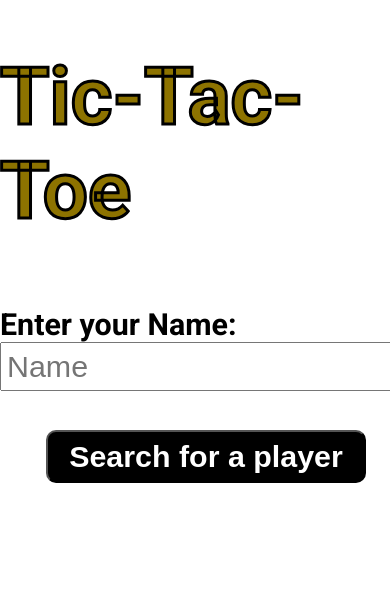
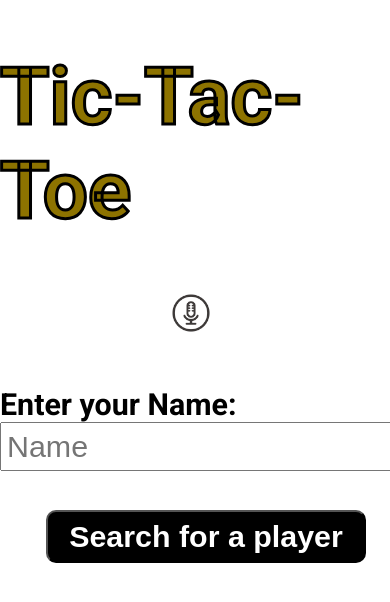
Before and after one commit to chaneefang/TicTacToe, a website: page index.html in a window 390 px wide. Shown: the top 602 px of the page. Drawn offline with nearby package versions, Linux system fonts and the light colour scheme; no server answers.

Commit message:
microphone button for reading out the words

```diff
--- a/index.html
+++ b/index.html
@@ -88,7 +88,7 @@
   }
 
   button.enabled {
-    opacity: 1;
+    opacity: 0.7;
   }
 
   p {
@@ -96,10 +96,21 @@
     font-weight: bold;
   }
 
+  .micbtn {
+    width: 80px;
+    height: 80px;
+    cursor: pointer;
+    place-items: center;
+  }
+
   </style>
 
   <body>
     <h1>Tic-Tac-Toe</h1>
+
+    <div class="micbtn">
+      <img class="microphone" src="microphone.jpeg">
+    </div>
 
     <div style="display: flex; width: 95vw; position: relative;">
       <p id="userCont">You: <span id="user"></span> </p>
@@ -148,7 +159,7 @@
 
   </body>
 
-   <script src="C:\Users\chaneefang\OneDrive - Singapore Polytechnic\Documents\TicTacToe\TicTacToe\node_modules\socket.io\client-dist\socket.io.js"></script>
+  <script src="./node_modules/socket.io/client-dist/socket.io.js"></script>
 
     <script>
       document.addEventListener("DOMContentLoaded", function(){
@@ -228,8 +239,6 @@ document.querySelectorAll(".btn").forEach(e=>{
   })
 })
 
-})
-
 
 
 socket.on("playing",(e)=>{
@@ -304,9 +313,9 @@ setTimeout(() => {
     }, 5000)
 
 }, 100)
-}
-  }
-
+      }
+    }
+  })
   </script>
 
 </html>
--- a/style.css
+++ b/style.css
@@ -33,7 +33,7 @@ button{
 }
 
 img {
-  width: 40px;
+  width: 50px;
 }
 
 #cont {
@@ -56,5 +56,20 @@ img {
 /* Greater contrast by having a lighter gray color for hover so
 they can see better where they are clicking */
 .btn:hover {
-  background-color: rgb(161, 153, 153)
+  background-color: rgb(161, 153, 153);
 }
+
+.micbtn {
+  width:80px;
+  height: 80px;
+  place-items: center;
+  cursor: pointer;
+}
+
+.micbtn:hover {
+  opacity: 0.9;
+}
+
+.micbtn:active {
+  opacity: 0.5;
+}
```
Also changed, not shown: microphone.jpeg (added).
